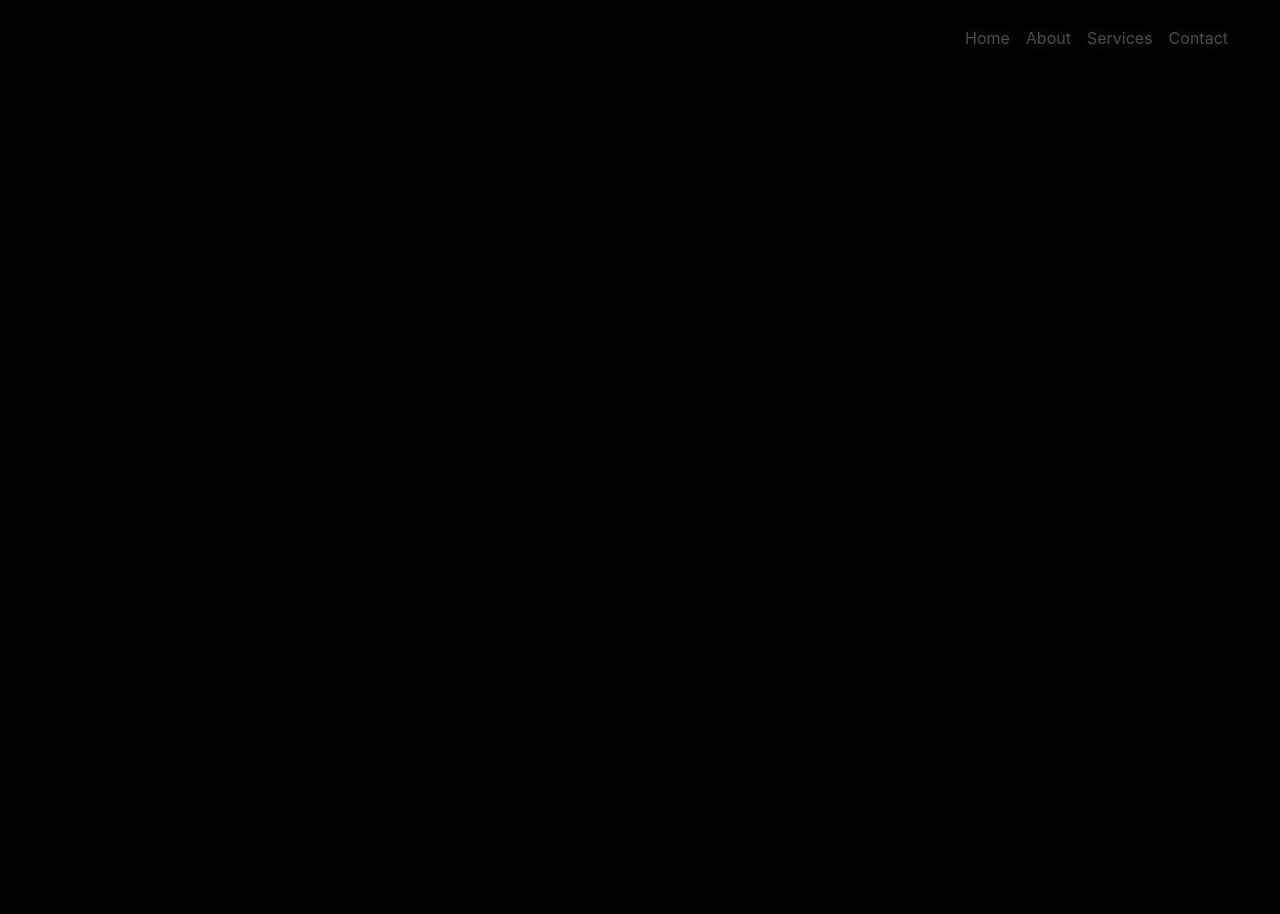
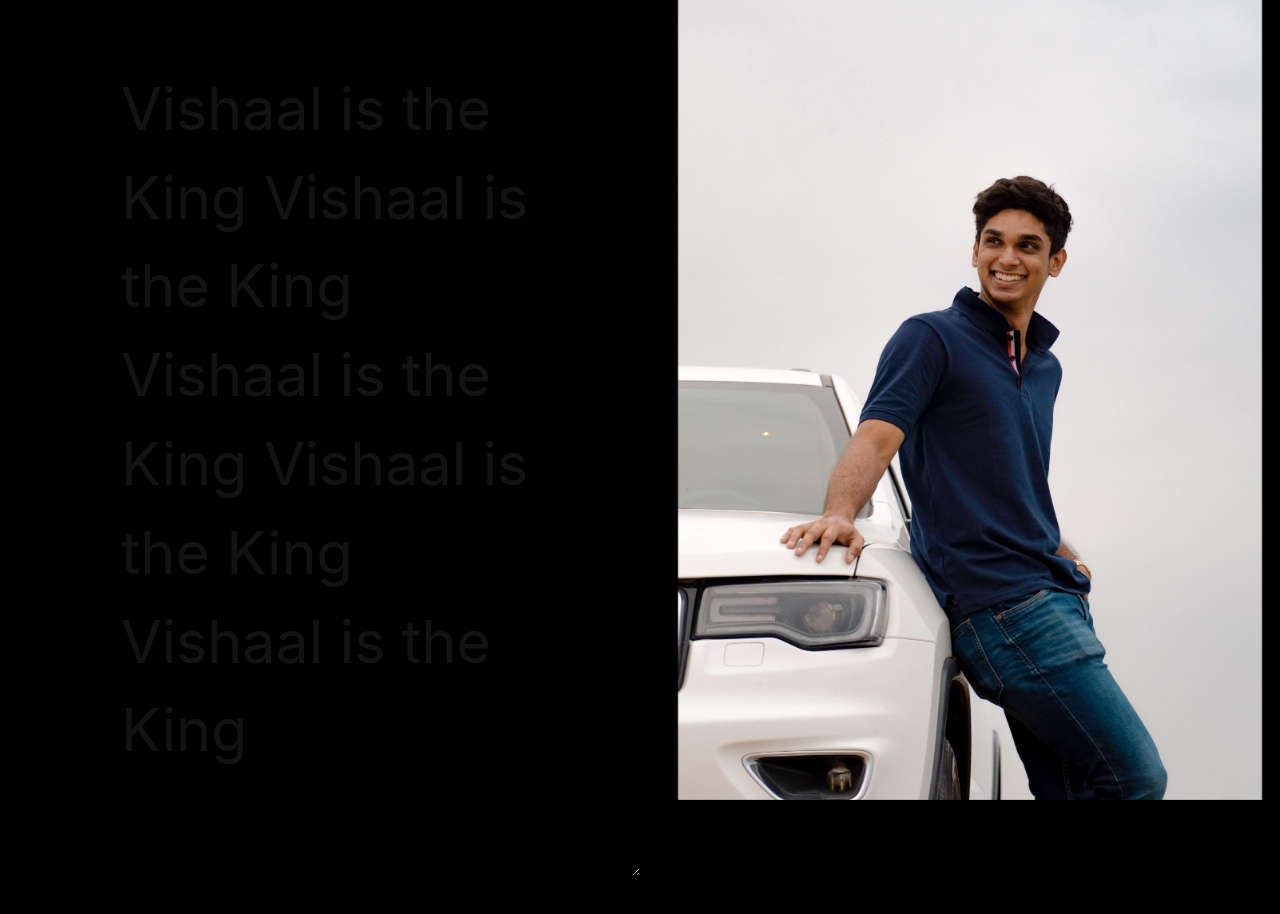
Before and after one commit to NiranjanNR/aesthetix, a React (Create React App) app: page / in a window 1280 px wide. Shown: the top 914 px of the page. Before the commit the page ends 880 px from the top, so only its background shows below. Built offline with nearby package versions, Linux system fonts and the light colour scheme.

Commit message:
Added apple scroll animation

```diff
--- a/src/App.css
+++ b/src/App.css
@@ -107,3 +107,124 @@ body{
 .navbar-links li a:hover {
   text-decoration: underline;
 }
+
+
+.container {
+  display: flex;
+  align-items: stretch; /* Stretch items vertically */
+}
+
+.content {
+  flex: 1; /* Take up remaining space */
+  padding: 20px; /* Optional: Add padding around content */
+}
+
+.image-section {
+  position: sticky;
+  top: 0;
+	height: 100vh;
+  display: grid;
+  place-items: center;
+  flex: 1; /* Take up remaining space */
+  display: flex;
+  justify-content: center; /* Center image horizontally */
+  align-items: center; /* Center image vertically */
+}
+
+.image-section img {
+  max-width: 100%; /* Ensure image does not exceed container width */
+  max-height: 100%; /* Ensure image does not exceed container height */
+}
+
+/* NEW */
+@font-face {
+  font-family: "Geist Sans";
+  src: url("https://assets.codepen.io/605876/GeistVF.ttf") format("truetype");
+}
+
+:root {
+  --bg: hsl(0 0% 2%);
+  --color: hsl(0 0% 100% / 0.1);
+  --underline-width: 1lh;
+  --underline-block-width: 200vmax;
+  --underline-color: hsl(0 0% 50% / 0.15);
+  --underline-color-hover: hsl(180 100% 50% / 1);
+  --underline-transition: 5s;
+  --finish-fill: hsl(0 0% 100%);
+  --accent: hsl(0 0% 100%);
+  --fill: hsl(0 0% 50%);
+}
+
+
+p {
+  resize: both;
+  max-width: 70vw;
+  overflow: hidden;
+  padding: 10ch;
+	margin: 0;
+}
+
+p > span {
+	outline-color: hsl(10 80% 50%);
+	outline-offset: 1ch;
+	font-size: clamp(3rem, 4vw + 0.5rem, 10rem);
+  color: var(--color);
+  text-decoration: none;
+  background-image:
+		/* First one is the highlight */
+		linear-gradient(90deg, transparent calc(100% - 8ch), var(--accent) calc(100%  - 8ch)),
+  	linear-gradient(90deg, var(--fill), var(--fill)),
+    linear-gradient(90deg, var(--underline-color), var(--underline-color));
+  background-size:
+  	var(--underline-block-width) var(--underline-width),
+  	var(--underline-block-width) var(--underline-width),
+    100% var(--underline-width);
+  background-repeat: no-repeat;
+  background-position-x: 0;
+  background-position-y: 100%;
+  background-clip: text;
+  color: var(--finish-fill);
+}
+
+main {
+  height: 200vh;
+  text-shadow: none;
+}
+
+section {
+  position: sticky;
+  top: 0;
+	height: 100vh;
+  display: grid;
+  place-items: center;
+}
+
+
+@supports (animation-timeline: scroll()) {
+  @media (prefers-reduced-motion: no-preference) {
+    main {
+      view-timeline-name: --section;
+    }
+
+    p > span {
+      background-position-x:
+        calc(var(--underline-block-width) * -1),
+        calc(var(--underline-block-width) * -1),
+        0;
+      color: transparent;
+      animation-name: fill-up, color-in;
+      animation-fill-mode: both;
+      animation-timing-function: linear;
+    	animation-timeline: --section;
+    	animation-range: entry 100% cover 50%, cover 50% exit 0%;
+    }
+
+    @keyframes fill-up {
+    	to { background-position-x: 0, 0, 0; }
+    }
+
+    @keyframes color-in {
+    	to { color: var(--finish-fill); }
+    }
+  }
+}
--- a/src/App.js
+++ b/src/App.js
@@ -1,11 +1,13 @@
 import './App.css';
 import Landingpage from './components/LandingPage'
+import ScrollAnimation from './components/ScrollAnimation'
 import { ParallaxProvider } from 'react-scroll-parallax';
 function App() {
   return (
     <div className="">
       <ParallaxProvider>
-        <Landingpage />
+        {/* <Landingpage /> */}
+        <ScrollAnimation/>
       </ParallaxProvider>
     </div>
   );
--- /dev/null
+++ b/src/components/ScrollAnimation.js
@@ -0,0 +1,29 @@
+import React from 'react';
+import '../App.css'; // Import CSS for styling
+
+const App = () => {
+  return (
+    <div className="container">
+      <main className="content">
+        <section>
+          <p>
+            <span contentEditable={true}>
+              Vishaal is the King
+              Vishaal is the King
+              Vishaal is the King
+              Vishaal is the King
+              Vishaal is the King
+            </span>
+          </p>
+        </section>
+      </main>
+      <div className="image-section">
+        {/* Add your image here */}
+        {/* For example: */}
+        <img src="king.jpeg" alt="Image" />
+      </div>
+    </div>
+  );
+};
+
+export default App;
```
Also changed, not shown: public/king.jpeg (added), public/king.png (added).
